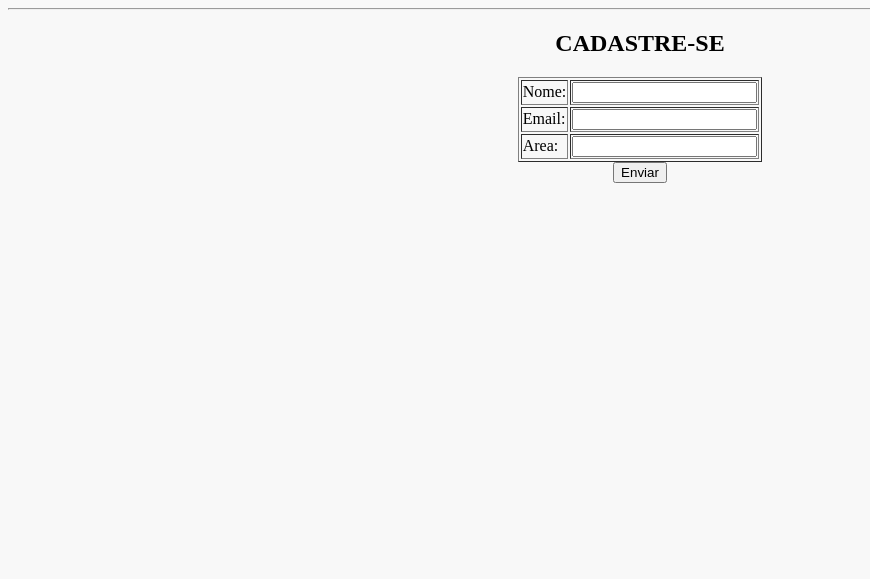
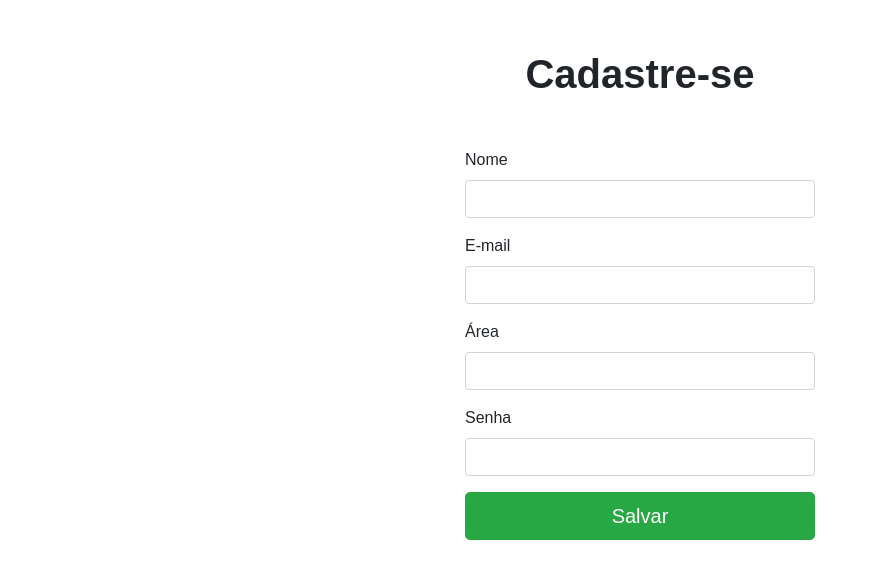
Before and after one commit to lauraziebarth/python-sistema-de-dispositivos, a Django app: page /cadastrar_colaborador/ in a window 1280 px wide. Shown: the top 579 px of the page, without its empty margins (0-870 px from the left). Run offline with Django 3.2, Linux system fonts and the light colour scheme; parts of the project's set-up code (start-up, migrations or seed data) failed here and were passed over; some libraries are stand-ins or nearby versions.

Commit message:
ajustes na pagina de login/cadastro de colaboradores

```diff
--- a/colaboradoresmercos/apps.py
+++ b/colaboradoresmercos/apps.py
@@ -3,3 +3,4 @@ from django.apps import AppConfig
 
 class ColaboradoresmercosConfig(AppConfig):
     name = 'colaboradoresmercos'
+    label = 'colaboradoresmercos'
--- a/colaboradoresmercos/models.py
+++ b/colaboradoresmercos/models.py
@@ -1,4 +1,5 @@
 from django.db import models
+
 
 class Colaborador(models.Model):
     user = models.ForeignKey('auth.User', on_delete=models.DO_NOTHING)
--- a/colaboradoresmercos/views.py
+++ b/colaboradoresmercos/views.py
@@ -1,8 +1,8 @@
 from django.views import View
 from colaboradoresmercos.forms import FormColaborador, FormLogin
 from django.contrib.auth.models import User
-from django.shortcuts import render
-
+from django.shortcuts import render, redirect
+from django.urls import reverse
 
 
 class CadastrarColaborador(View):
@@ -11,7 +11,7 @@ class CadastrarColaborador(View):
         return render(request, 'cadastrar_colaborador.html', {'form': form})
 
     def post(self, request):
-        from core import cria_novo_colaborador
+        from core.colaborador import cria_novo_colaborador
 
         form = FormColaborador(request.POST)
 
@@ -29,14 +29,18 @@ class CadastrarColaborador(View):
 
         cria_novo_colaborador(user, nome, email, area)
 
+        return redirect(reverse('login'))
+
 
 class Login(View):
-   def get(self, request):
+    def get(self, request):
         form = FormLogin()
         return render(request, 'login.html', {'form': form})
 
-   def post(self, request):
-       form = FormColaborador(request.POST)
+    def post(self, request):
+        form = FormColaborador(request.POST)
 
-       if not form.is_valid():
+        if not form.is_valid():
             return render(request, 'login.html', {'form': form})
+
+    pass
--- a/dispositivosmercos/apps.py
+++ b/dispositivosmercos/apps.py
@@ -3,3 +3,4 @@ from django.apps import AppConfig
 
 class DispositivosmercosConfig(AppConfig):
     name = 'dispositivosmercos'
+    label = 'dispositivosmercos'
--- a/templates/cadastrar_colaborador.html
+++ b/templates/cadastrar_colaborador.html
@@ -1,41 +1,66 @@
+{% load widget_tweaks %}
+
+
 <!DOCTYPE html>
 <html lang="en" xmlns="http://www.w3.org/1999/html" xmlns="http://www.w3.org/1999/html"
       xmlns="http://www.w3.org/1999/html">
+
+
     <head>
         <meta charset="UTF-8">
-    <title>Cadastrar Colaborador</title>
+        <title>Cadastro</title>
+        <link href=“https://fonts.googleapis.com/css?family=Montserrat” rel=“stylesheet”>
+        <link rel="stylesheet" href="https://stackpath.bootstrapcdn.com/bootstrap/4.3.1/css/bootstrap.min.css" integrity="sha384-ggOyR0iXCbMQv3Xipma34MD+dH/1fQ784/j6cY/iJTQUOhcWr7x9JvoRxT2MZw1T" crossorigin="anonymous">
+
+        <style>
+                body{
+                    font-family: 'Montserrat', sans-serif;
+                }
+        </style>
+
     </head>
-<body bgcolor="#f8f8f8">
 
-<font font-family="Montserrat, Arial, Sans Serif;" size="3">
 
-    <form align="center" method="post" action="{% url 'cadastrar_colaborador' %}">
+    <body>
+
+        <h1 class="text-center" style="margin-top: 50px;"><b>Cadastre-se</b></h1>
+
+        <form style="margin-top: 50px" method="post" action="{% url 'cadastrar_colaborador' %}">
             {% csrf_token %}
 
-<hr><h2> CADASTRE-SE </h2></hr>
+            <div class="mx-auto" style="width: 350px;">
+
+                <div class="form-group">
+                   <label for="id1">Nome</label>
+                    {% render_field form.nome class="form-control" %}
+                </div>
+
+                <div class="form-group">
+                    <label for="id2">E-mail</label>
+                    {% render_field form.email class="form-control" %}
+                </div>
+
+                <div class="form-group">
+                    <label for="id3">Área</label>
+                    {% render_field form.area class="form-control" %}
+                </div>
 
 
-<table align="center" border="1">
+                <div class="form-group">
+                    <label for="id4">Senha</label>
+                    {% render_field form.senha class="form-control" %}
+                </div>
 
-    <tr>
-        <td align="left"> Nome:</td><td> {{ form.nome }}</td>
-    </tr>
-    <tr>
-        <td align="left">Email:</td><td> {{ form.email }} </td>
-    </tr>
-    <tr>
-        <td align="left">Area:</td><td> {{ form.area }} </td>
-    </tr>
+                <input class="btn btn-success btn-lg btn-block" type="submit" value="Salvar"/>
 
-</table>
-    <input type="submit" value="Enviar"/>
-    </tr>
+            </div>
 
         </form>
 
-</font>
-
-
+        <script src="https://code.jquery.com/jquery-3.3.1.slim.min.js" integrity="sha384-q8i/X+965DzO0rT7abK41JStQIAqVgRVzpbzo5smXKp4YfRvH+8abtTE1Pi6jizo" crossorigin="anonymous"></script>
+        <script src="https://cdnjs.cloudflare.com/ajax/libs/popper.js/1.14.7/umd/popper.min.js" integrity="sha384-UO2eT0CpHqdSJQ6hJty5KVphtPhzWj9WO1clHTMGa3JDZwrnQq4sF86dIHNDz0W1" crossorigin="anonymous"></script>
+        <script src="https://stackpath.bootstrapcdn.com/bootstrap/4.3.1/js/bootstrap.min.js" integrity="sha384-JjSmVgyd0p3pXB1rRibZUAYoIIy6OrQ6VrjIEaFf/nJGzIxFDsf4x0xIM+B07jRM" crossorigin="anonymous"></script>
 
     </body>
+
     </html>
```
Also changed, not shown: dispositivos_mercos/settings.py (+4 -4 lines), dispositivosmercos/models.py (+1 -8 lines), templates/login.html (+10 -6 lines), core/colaborador/__init__.py (line endings or trailing spaces), core/colaborador/tests/__init__.py (added). Lines whose indentation alone changed are shown as unchanged.
